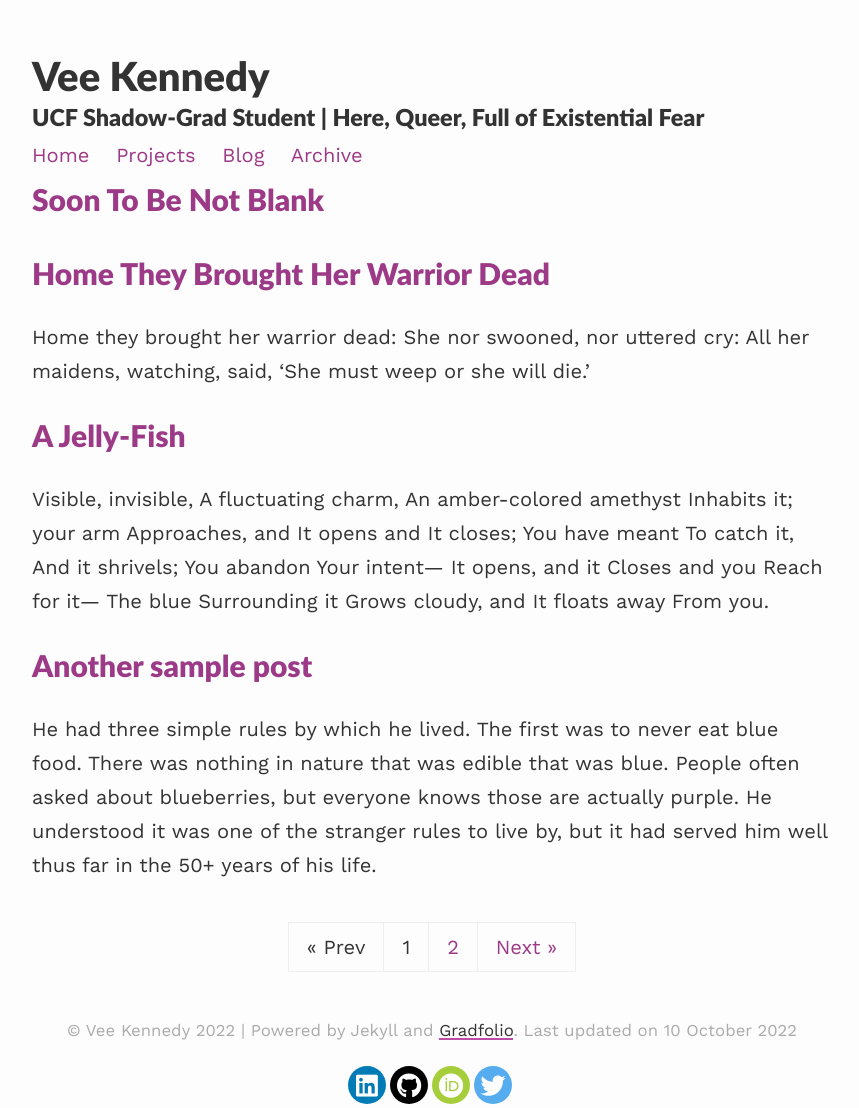
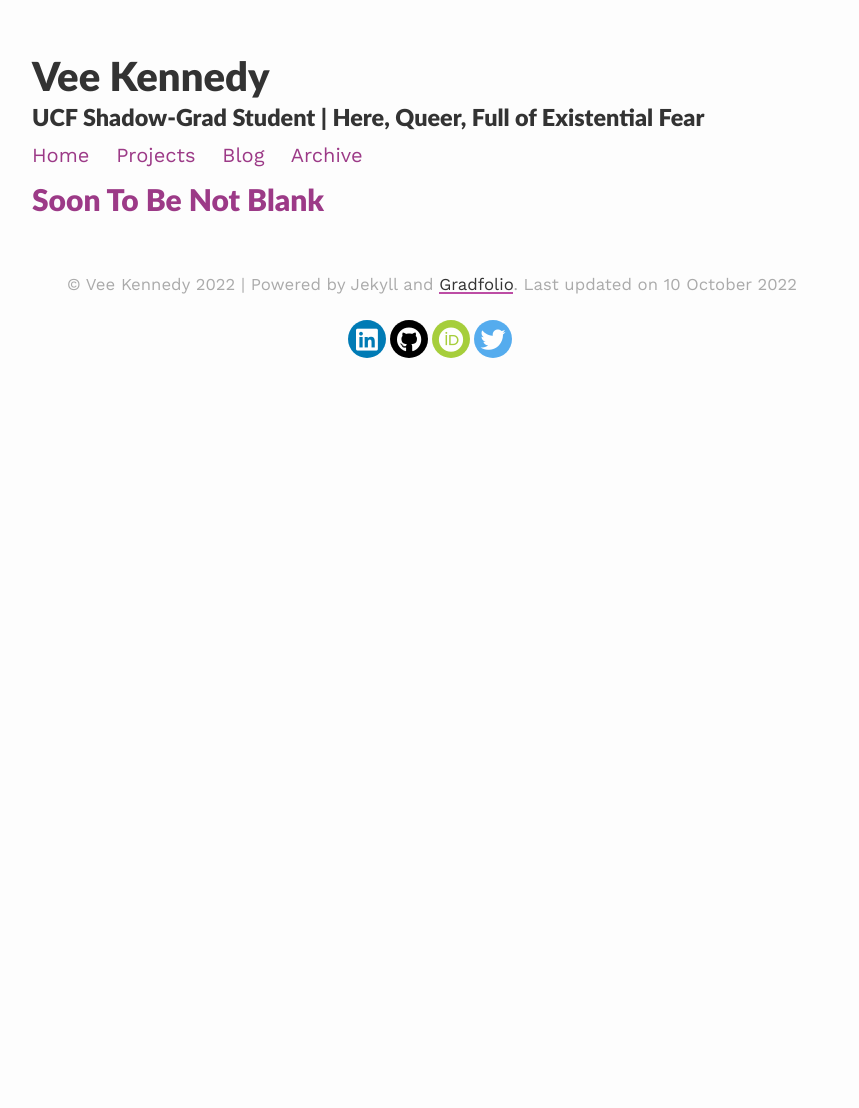
Before and after one commit to veekenne/gradfolio, a Jekyll site: the page built from blog/index.html, in a window 1280 px wide. Shown: the whole page, without its empty margins (208-1067 px from the left). Built offline with Jekyll 4.4.1, drawn with Linux system fonts in a browser that asks for light colours; nearby versions of some CDN libraries; the list of posts is cut into pages by our own code; after the commit the page ends 980 px from its top, so only the background shows below that.

Commit message:
more fun changes

```diff
--- a/_posts/2019-07-22-some-more.md
+++ /dev/null
@@ -1,10 +0,0 @@
----
-layout: post
-title:  "Another sample post"
----
-
-He had three simple rules by which he lived. The first was to never eat blue food. There was nothing in nature that was edible that was blue. People often asked about blueberries, but everyone knows those are actually purple. He understood it was one of the stranger rules to live by, but it had served him well thus far in the 50+ years of his life.
-
-She looked at her little girl who was about to become a teen. She tried to think back to when the girl had been younger but failed to pinpoint the exact moment when she had become a little too big to pick up and carry. It hit her all at once. She was no longer a little girl and she stood there speechless with fear, sadness, and pride all running through her at the same time.
-
-She considered the birds to be her friends. She'd put out food for them each morning and then she'd watch as they came to the feeders to gorge themselves for the day. She wondered what they would do if something ever happened to her. Would they miss the meals she provided if she failed to put out the food one morning?
--- a/_posts/2019-08-19-jelly-fish.md
+++ /dev/null
@@ -1,27 +0,0 @@
----
-layout: post
-title:  A Jelly-Fish
----
-
-Visible, invisible,
-A fluctuating charm,
-An amber-colored amethyst
-Inhabits it; your arm
-Approaches, and
-It opens and
-It closes;
-You have meant
-To catch it,
-And it shrivels;
-You abandon
-Your intent—
-It opens, and it
-Closes and you
-Reach for it—
-The blue
-Surrounding it
-Grows cloudy, and
-It floats away
-From you.
-
-[by Marianne Moore](https://poets.org/anthology/poems-your-poetry-project-public-domain)
--- a/_posts/2020-03-09-home-they-brought.md
+++ /dev/null
@@ -1,26 +0,0 @@
----
-layout: post
-title: Home They Brought Her Warrior Dead
----
-
-Home they brought her warrior dead:
-She nor swooned, nor uttered cry:
-All her maidens, watching, said,
-'She must weep or she will die.'
-
-Then they praised him, soft and low,
-Called him worthy to be loved,
-Truest friend and noblest foe;
-Yet she neither spoke nor moved.
-
-Stole a maiden from her place,
-Lightly to the warrior stept,
-Took the face-cloth from the face;
-Yet she neither moved nor wept.
-
-Rose a nurse of ninety years,
-Set his child upon her knee—
-Like summer tempest came her tears—
-'Sweet my child, I live for thee.'
-
-[by Alfred Tennyson](https://en.wikisource.org/wiki/Home_They_Brought_Her_Warrior_Dead)
--- a/assets/css/_sass/variables.scss
+++ b/assets/css/_sass/variables.scss
@@ -5,7 +5,7 @@
 $base-line-height: 1.7;
 
 $spacing-unit:     30px;
-$light-gray: gray;
+$light-gray: rgb(0, 0, 0);
 $text-color:       #333;
 $background-color: #fdfdfd;
 $brand-color:      #9c3a87;
```
Also changed, not shown: _posts/2016-01-01-jekyll.md (deleted, +0 -20 lines), _posts/2017-10-03-sherlock.md (deleted, +0 -20 lines), _posts/2018-02-05-atticus.md (deleted, +0 -16 lines).
